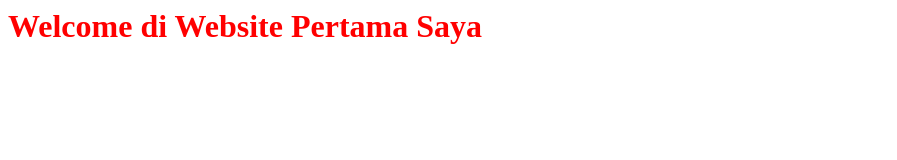
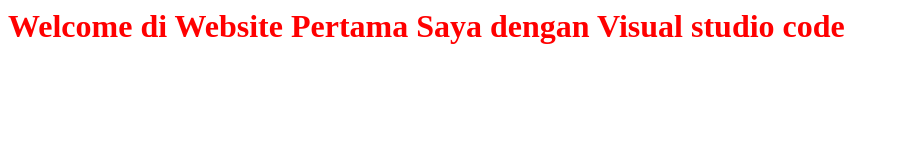
Before and after one commit to styvenfilipus/styvenfilipus.github.io, a plain HTML site: page index.html in a window 1280 px wide. Shown: the whole page, without its empty margins (0-897 px from the left). Drawn offline with Linux system fonts and the light colour scheme.

Commit message:
Update index.html
menambahkan kata dengan visual studio code

```diff
--- a/index.html
+++ b/index.html
@@ -3,6 +3,6 @@
   <title>Github Pertama Saya</title>
 </head>
 <body>
-   <h1 style="color:red;">Welcome di Website Pertama Saya</h1>
+   <h1 style="color:red;">Welcome di Website Pertama Saya dengan Visual studio code </h1>
 </body>
 </html>
```
